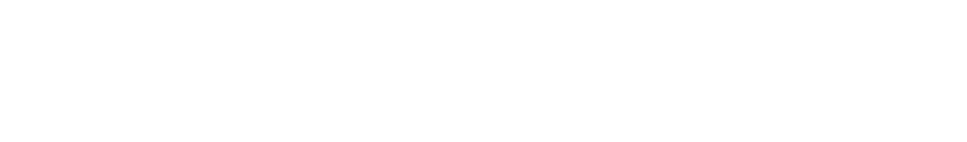
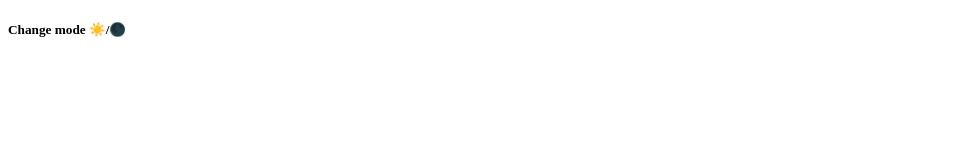
Before and after one commit to samiksha-14/ClickCounter, a plain HTML site: page index.html in a window 1280 px wide. Shown: the top 142 px of the page, without its empty margins (0-967 px from the left). Drawn offline with Linux system fonts and the light colour scheme.

Commit message:
Update index.html

```diff
--- a/index.html
+++ b/index.html
@@ -9,6 +9,7 @@
     <title>Click counter</title>
 </head>
 <body>
+    <h5 class="mode">Change mode ☀️/🌑</h5>
 <label class="toggle">
     <input type="checkbox" class="togg">
     <span class="slider"></span>
```
